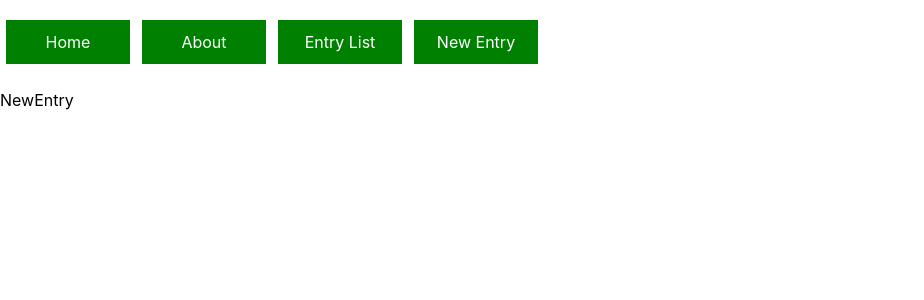
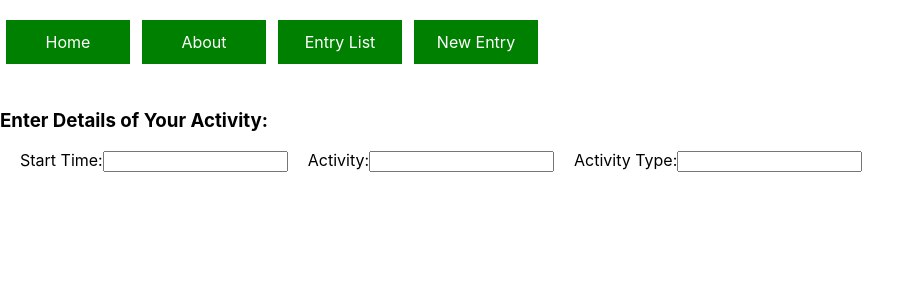
Before and after one commit to johnfarris1001/time-tracker, a React (Create React App) app: page /newentry in a window 1280 px wide. Shown: the top 300 px of the page, without its empty margins (0-924 px from the left). Built offline with nearby package versions, Linux system fonts and the light colour scheme; no server answers.

Commit message:
fetch and display information from json server

```diff
--- a/src/App.css
+++ b/src/App.css
@@ -7,3 +7,18 @@
   margin-left: auto;
   margin-right: auto;
 }
+
+table {
+  table-layout: fixed;
+  width: 80%;
+  border-collapse: collapse;
+  border: 3px solid green;
+}
+
+label {
+  padding-left: 20px;
+}
+
+th {
+  padding: 15px;
+}
--- a/src/components/App.js
+++ b/src/components/App.js
@@ -12,8 +12,12 @@ import '../App.css';
 function App() {
     const [entries, setEntries] = useState([])
 
+    const API = 'http://localhost:3001/entries'
+
     useEffect(() => {
-
+        fetch(API)
+            .then(r => r.json())
+            .then(data => setEntries(data))
     }, [])
 
     return (
--- a/src/components/Entry.js
+++ b/src/components/Entry.js
@@ -1,17 +1,11 @@
 import React from 'react'
 
-function Entry() {
+function Entry({ entry }) {
     return (
         <tr>
-            <td>
-                4/7/23 9:00 AM
-            </td>
-            <td>
-                Work on phase 2 project
-            </td>
-            <td>
-                Flatiron Class
-            </td>
+            <th scope="row">{entry.time}</th>
+            <td>{entry.name}</td>
+            <td>{entry.type}</td>
         </tr>
     )
 }
--- a/src/components/EntryList.js
+++ b/src/components/EntryList.js
@@ -4,9 +4,7 @@ import Entry from './Entry'
 function EntryList({ entries }) {
     const entriesToDisplay = entries.map(entry => {
         return (
-            <td>
-                <Entry key={entry.id} entry={entry} />
-            </td>
+            <Entry key={entry.id} entry={entry} />
         )
     })
 
@@ -15,15 +13,9 @@ function EntryList({ entries }) {
             <table className="center">
                 <thead>
                     <tr>
-                        <th>
-                            Time & Date
-                        </th>
-                        <th>
-                            Activity
-                        </th>
-                        <th>
-                            Activity Type
-                        </th>
+                        <th scope="col">Time & Date</th>
+                        <th scope="col">Activity</th>
+                        <th scope="col">Activity Type</th>
                     </tr>
                 </thead>
                 <tbody>
--- a/src/components/NewEntry.js
+++ b/src/components/NewEntry.js
@@ -3,7 +3,15 @@ import React from 'react'
 function NewEntry() {
     return (
         <div>
-            NewEntry
+            <h3>Enter Details of Your Activity: </h3>
+            <form>
+                <label for="time">Start Time:</label>
+                <input type='text' name='time' />
+                <label for="name">Activity:</label>
+                <input type='text' name='name' />
+                <label for="type">Activity Type:</label>
+                <input type='text' name='type' />
+            </form>
         </div>
     )
 }
```
